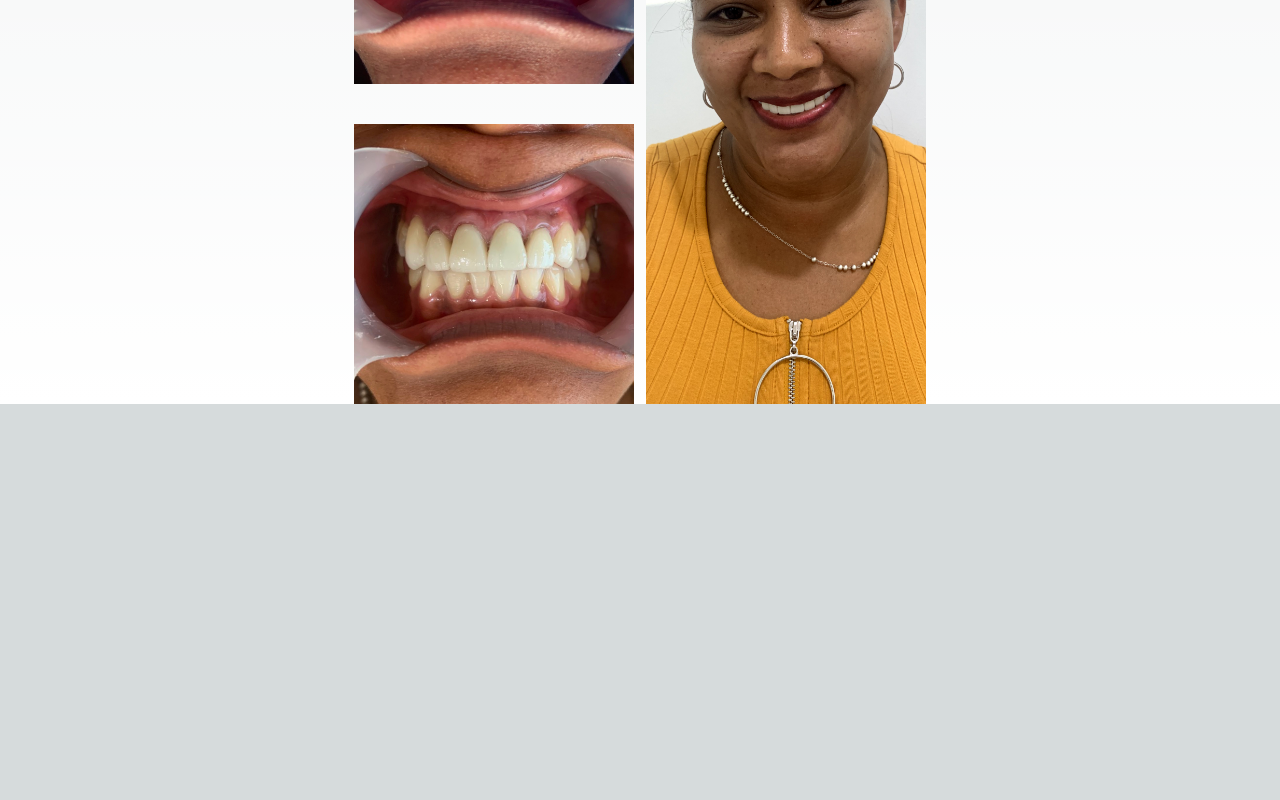
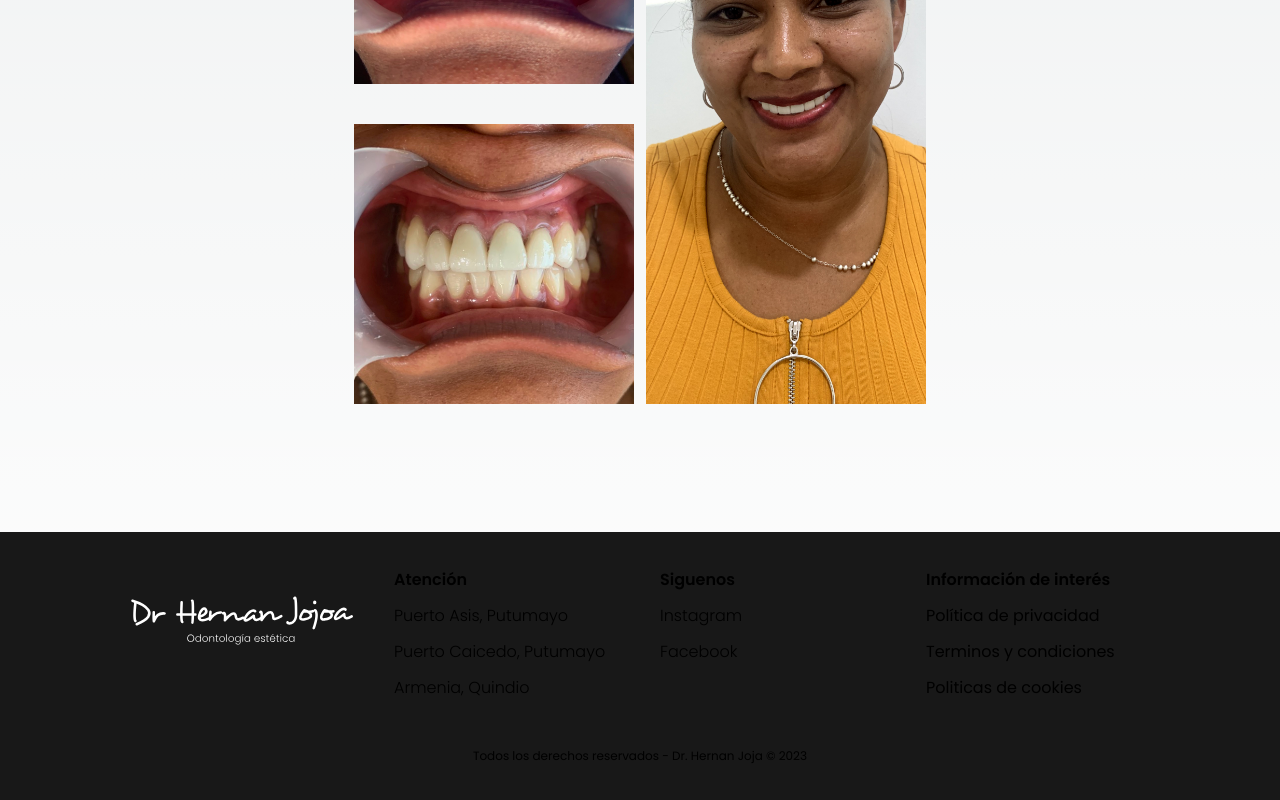
Before and after one commit to digpolo/dr-hernan, a Next.js app: page / in a window 1280 px wide. Shown: the part 2030-2830 px from the top of the page. Before the commit the page ends 2434 px from the top, so only its background shows below. Built offline with nearby package versions, Linux system fonts and the light colour scheme.

Commit message:
CU-85zu2x4ax - footer

```diff
--- a/src/app/page.tsx
+++ b/src/app/page.tsx
@@ -1,3 +1,4 @@
+import Footer from '@/components/footer'
 import Form from '@/components/form/form'
 import Header from '@/components/header'
 import NavBar from '@/components/nav-bar'
@@ -10,6 +11,7 @@ export default function Home() {
     <Header/>
     <Form/>
     <Slider/>
+    <Footer/>
   </div>
   )
 }
--- /dev/null
+++ b/src/components/footer.tsx
@@ -0,0 +1,57 @@
+import React from 'react'
+import Link from 'next/link';
+import Image from 'next/image'
+import logo from '../../public/logo.svg'
+
+const Footer = () => {
+    return (
+        <section className='bg-grey p-6 mt-32'>
+            <div className='mx-auto grid grid-cols-1 md:grid-cols-4 max-w-5xl gap-10'>
+                <div className='flex flex-col mt-10'>
+                    <a href="/" >
+                        <Image alt='logo hernan jojoa' src={logo} width={300} height={300} />
+                    </a>
+
+                </div>
+                <div>
+                    <h2 className='text-white py-3 font-semibold text-[16px]'>Atención</h2>
+                    <ul className='text-white gap-3 flex flex-col font-light'>
+                        <li>
+                            Puerto Asis, Putumayo
+                        </li>
+                        <li>
+                            Puerto Caicedo, Putumayo
+                        </li>
+                        <li>
+                            Armenia, Quindio
+                        </li>
+                    </ul>
+                </div>
+                <div>
+                    <h2 className='text-white py-3 font-semibold text-[16px]'>Siguenos</h2>
+                    <ul className='text-white gap-3 flex flex-col font-thin'>
+                        <li className='font-light'>
+                            Instagram
+                        </li>
+                        <li>
+                            <Link href="https://www.facebook.com/trespagos.latam">
+                                Facebook
+                            </Link>
+                        </li>
+                    </ul>
+                </div>
+                <div>
+                    <h2 className='text-white py-3 font-semibold text-[16px] '>Informaci&oacute;n de inter&eacute;s</h2>
+                    <ul className='grid grid-cols-1 text-white  gap-3 flex justify-between'>
+                        <li><Link href="/Privacy/PrivacyPolicy">Política de privacidad</Link></li>
+                        <li><Link href="/Privacy/TermsAndConditions">Terminos y condiciones</Link></li>
+                        <li><Link href="/Privacy/Cookies">Politicas de cookies </Link></li>
+                    </ul>
+                </div>
+            </div>
+            <div className='mx-auto text-xs text-white mt-12 mb-6 text-left max-w-5xl text-center'>Todos los derechos reservados - Dr. Hernan Joja &copy; 2023</div>
+        </section>
+    )
+}
+
+export default Footer;
```
Also changed, not shown: src/components/form/form.tsx (line endings or trailing spaces).
